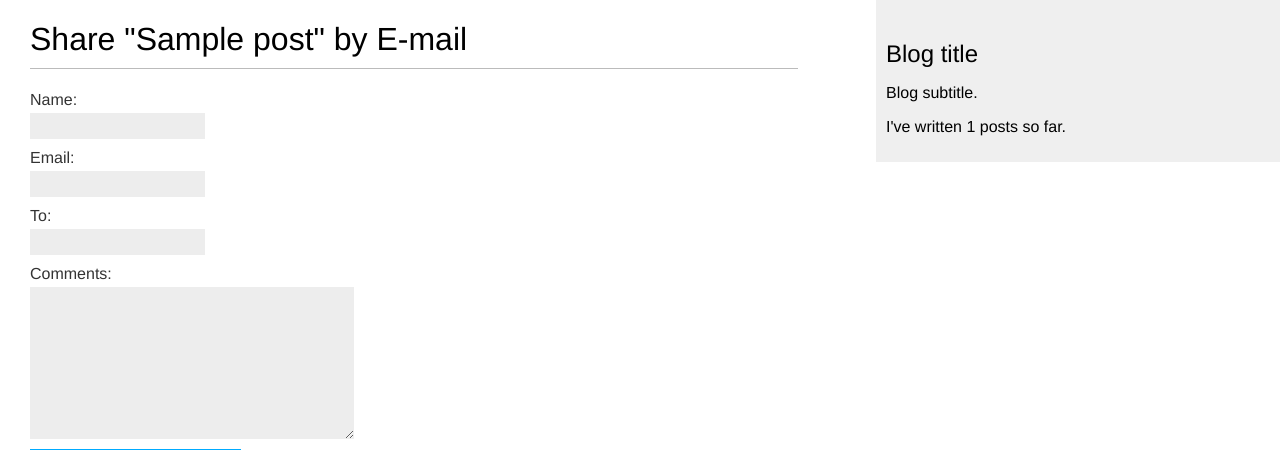
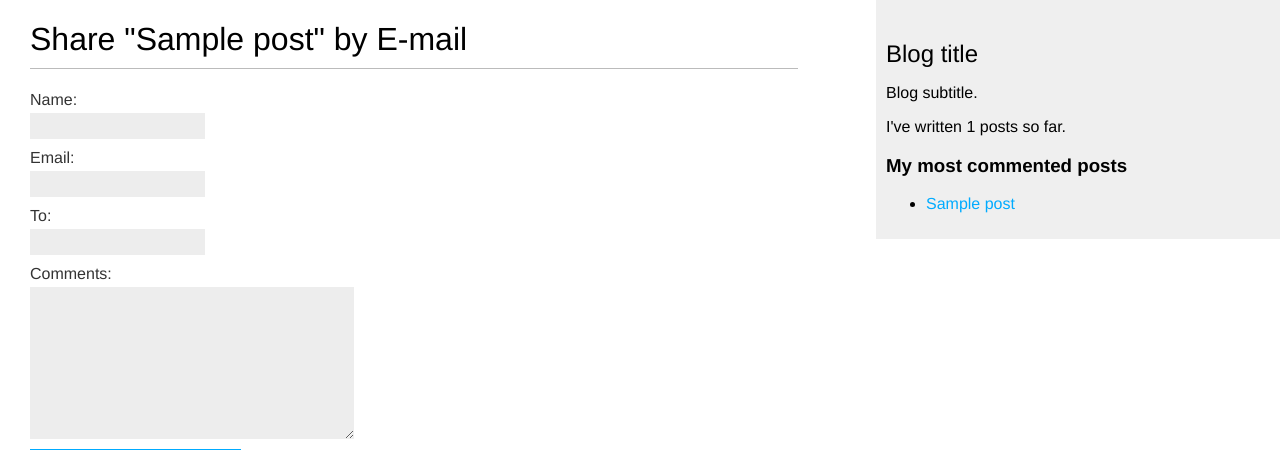
Before and after one commit to violet-kester/django-blog, a Django app: page /blog/1/share/ in a window 1280 px wide. Shown: the top 450 px of the page. Run offline with Django 4.2, Linux system fonts and the light colour scheme; tables that the repository leaves empty hold one stand-in row (values such as "Sample post").

Commit message:
added most commented posts to sidebar

```diff
--- a/blog/templates/blog/base.html
+++ b/blog/templates/blog/base.html
@@ -9,15 +9,29 @@
 </head>
 
 <body>
+  <!-- content -->
   <div id="content">
     {% block content %}
     {% endblock %}
   </div>
+
+  <!-- sidebar -->
   <div id="sidebar">
     <h2>Blog title</h2>
     <p>Blog subtitle.</p>
     <p>I've written {% total_posts %} posts so far.</p>
+    <h3>My most commented posts</h3>
+
+    {% get_most_commented_posts as most_commented_posts %}
+    <ul>
+      {% for post in most_commented_posts %}
+      <li>
+        <a href="{{ post.get_absolute_url }}">{{ post.title }}</a>
+      </li>
+      {% endfor %}
+    </ul>
   </div>
+
 </body>
 
 </html>
```
